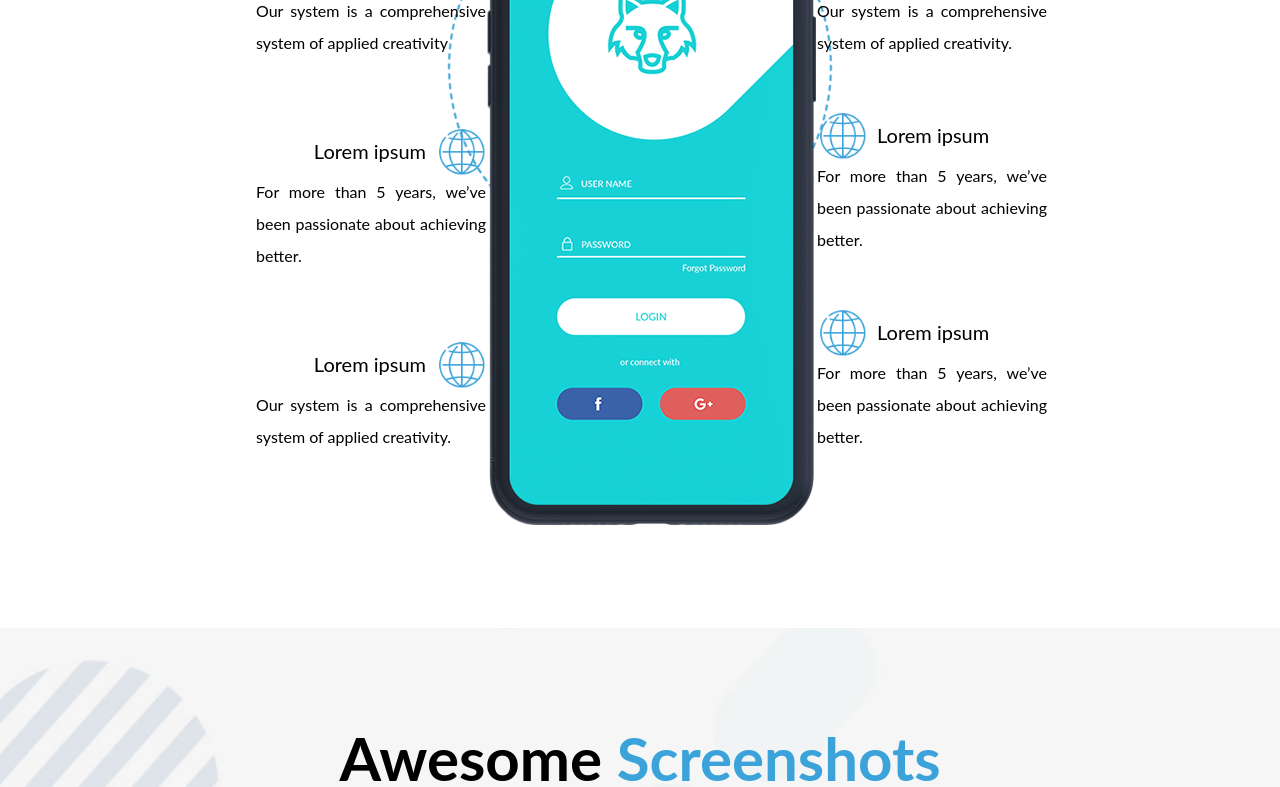
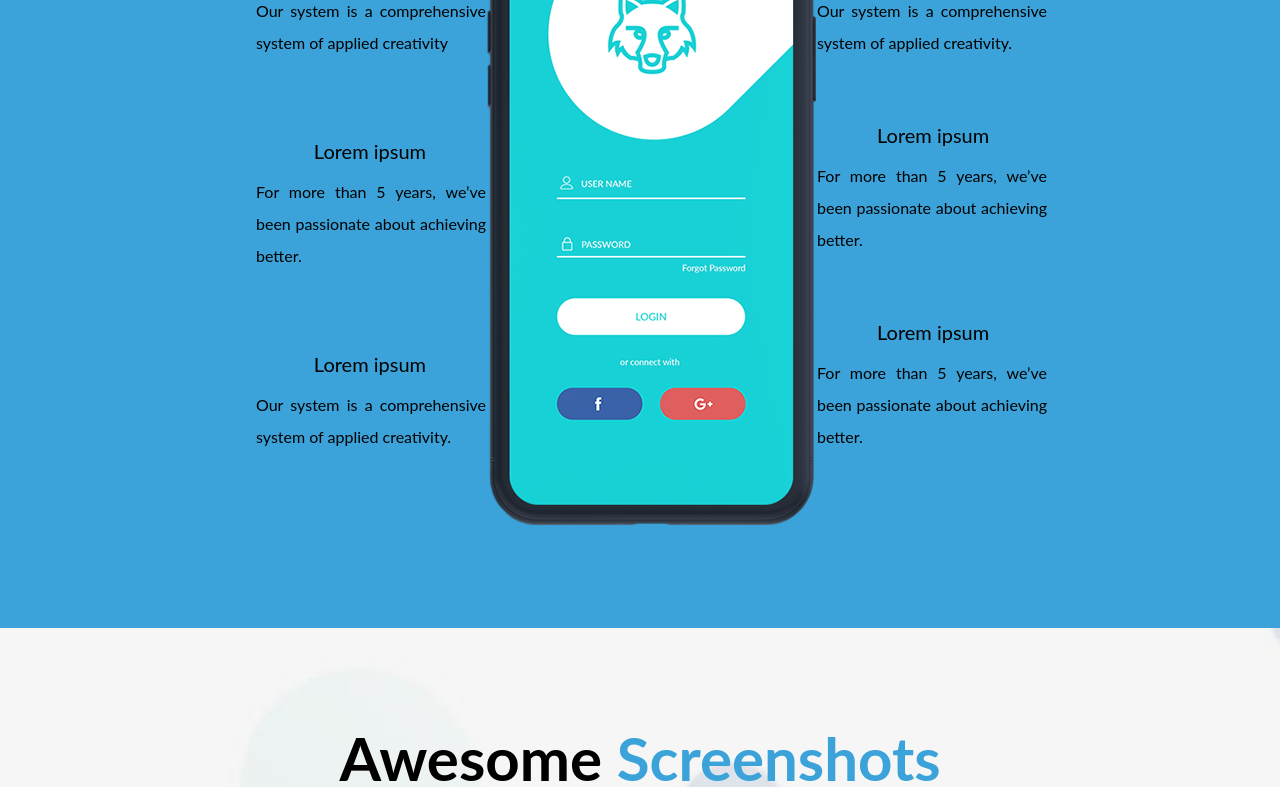
Before and after one commit to Raynnon/webagency-landing, a React (Create React App) app: page / in a window 1280 px wide. Shown: the part 2836-3623 px from the top of the page. Built offline with nearby package versions, Linux system fonts and the light colour scheme.

Commit message:
continued to create Section component

```diff
--- a/src/components/Features.tsx
+++ b/src/components/Features.tsx
@@ -1,5 +1,7 @@
 import mobileImage from '../images/mobile.png';
 import icon from '../images/icon.png';
+import Section from './layout/Section';
+import { Background } from 'react-parallax';
 
 interface ListItem {
   title: string;
@@ -42,10 +44,8 @@
 
 export default function Features() {
   return (
-    <section id="features">
-      <h2>
-        Main <span>Features</span>
-      </h2>
+    <Section title={['Main', 'Features']} background="primary">
+      <>
         <p className="subtitle">
           Lorem ipsum madolor sit amet, consectetur adipisicing elit, sed do
           eiusmod tempor coli incidit labore lorem ipsum amet madolor sit amet.
@@ -78,6 +78,7 @@
           </div>
         </div>
         <div className="circle"></div>
-    </section>
+      </>
+    </Section>
   );
 }
--- a/src/components/Screenshots.tsx
+++ b/src/components/Screenshots.tsx
@@ -1,6 +1,7 @@
 import { Parallax } from 'react-parallax';
 import { motion } from 'framer-motion';
 
+import Section from './layout/Section';
 import Emergence from './animations/Emergence';
 
 import background from '../images/gray-bg.jpg';
@@ -16,14 +17,7 @@
 
 export default function Screenshots() {
   return (
-    <Parallax bgImage={background} strength={400}>
-      <section id="screenshots">
-        <Emergence>
-          <h2>
-            Awesome <span>Screenshots</span>
-          </h2>
-        </Emergence>
-
+    <Section title={['Awesome', 'Screenshots']} background="parallax">
       <Emergence comingFrom="bottom">
         <motion.div
           className="screenshots-container"
@@ -38,7 +32,6 @@
           ))}
         </motion.div>
       </Emergence>
-      </section>
-    </Parallax>
+    </Section>
   );
 }
--- a/src/components/layout/Section.tsx
+++ b/src/components/layout/Section.tsx
@@ -1,16 +1,29 @@
-import Emergence from "../animations/Emergence"
 import { Parallax } from 'react-parallax';
-import { JsxElement } from "typescript";
-import background from "../../images/gray-bg.jpg"
+
+import Emergence from '../animations/Emergence';
+
+import backgroundImage from '../../images/gray-bg.jpg';
 
 type Props = {
-    children: JsxElement;
+  children: JSX.Element;
   title: string[];
-    background?: "light" | "primary" | "parallax";
+  background?: 'light' | 'primary' | 'parallax';
 };
 
-export default function Button({ children, title, background = "light" }: Props) {
-    const content = <section id="our-team">
+export default function Button({ children, title, background }: Props) {
+  const backgroundColor = () => {
+    if (background === 'light') {
+      return 'general-section--light';
+    } else if (background === 'primary') {
+      return 'general-section--primary';
+    }
+
+    return '';
+  };
+
+  const content = (): JSX.Element => {
+    return (
+      <section className={`general-section ${backgroundColor()}`}>
         <>
           <Emergence>
             <h2>
@@ -20,16 +33,18 @@
           {children}
         </>
       </section>
+    );
+  };
+
   return (
-/*     {
-        background === "parallax" ?
-            <div>
-                {content}
-            </div>
-            :  */{content}
-  /*   } */
-
-
-
+    <>
+      {background === 'parallax' ? (
+        <Parallax bgImage={backgroundImage} strength={400}>
+          {content()}
+        </Parallax>
+      ) : (
+        <>{content()}</>
+      )}
+    </>
   );
 }
--- a/src/styles/index.scss
+++ b/src/styles/index.scss
@@ -21,14 +21,14 @@
 	line-height: 2;
 }
 
-h2 {
+/* h2 {
 	text-align: center;
 	font-size: 60px;
 	font-weight: bold;
 	span {
 		color: $primary;
 	}
-}
+} */
 
 .subtitle {
 	font-size: 20px;
@@ -199,11 +199,7 @@
 	}
 }
 
-#features {
-	z-index: 0;
-	background-color: $light;
-	position: relative;
-	padding: $space-big $space-edge;
+//Features
 .circle {
 	position: absolute;
 	width: 30vw;
@@ -256,7 +252,6 @@
 	}
 	.icon {
 		width: 50px;
-		}
 	}
 }
 
--- a/src/styles/layout/_layout.scss
+++ b/src/styles/layout/_layout.scss
@@ -22,3 +22,29 @@
 .coloured-button {
 	@include button($background: $primary, $fontColor: $light);
 }
+
+// Section
+.general-section {
+	z-index: 0;
+	position: relative;
+	padding: $space-big $space-edge;
+	h2 {
+		text-align: center;
+		font-size: 60px;
+		font-weight: bold;
+		span {
+			color: $primary;
+		}
+	}
+	.general-section--light {
+		background-color: $light;
+	}
+	.general-section--primary {
+		background-color: $primary;
+		h2 {
+			span {
+				color: $light;
+			}
+		}
+	}
+}
```
Also changed, not shown: 1 other file (tests, documents, lock files or other folders). Lines whose indentation alone changed are shown as unchanged.
